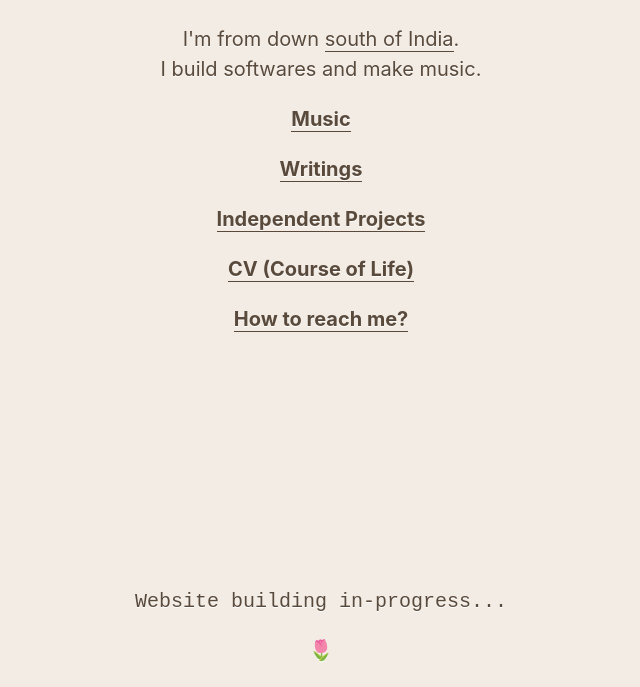
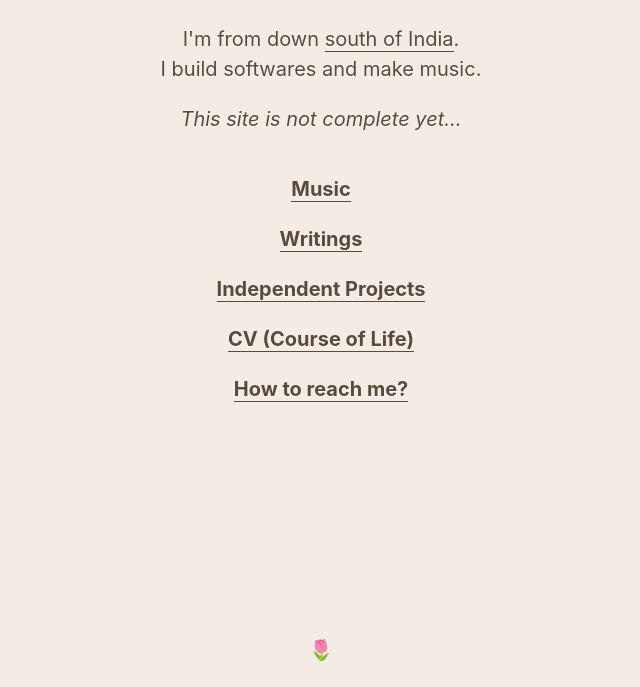
Before and after one commit to sharavananpa/My-Personal-Website, a plain HTML site: page index.html in a window 1280 px wide. Shown: the part 113-800 px from the top of the page, without its empty margins (319-959 px from the left). Drawn offline with Linux system fonts and the light colour scheme.

Commit message:
Modify in-progress disclaimer

```diff
--- a/index.html
+++ b/index.html
@@ -20,6 +20,7 @@
         I'm from down <a href="https://en.wikipedia.org/wiki/Tamil_Nadu" target="_blank" rel="noopener noreferrer">south
             of India</a>. <br>
         I build softwares and make music.
+        <p><em>This site is not complete yet...</em></p>
     </summary>
     <main>
         <p><a href="music">Music</a></p>
@@ -29,7 +30,6 @@
         <p><a href="contact">How to reach me?</a></p>
     </main>
     <footer>
-        <p>Website building in-progress...</p>
         <p>🌷</p>
     </footer>
 </body>
```
